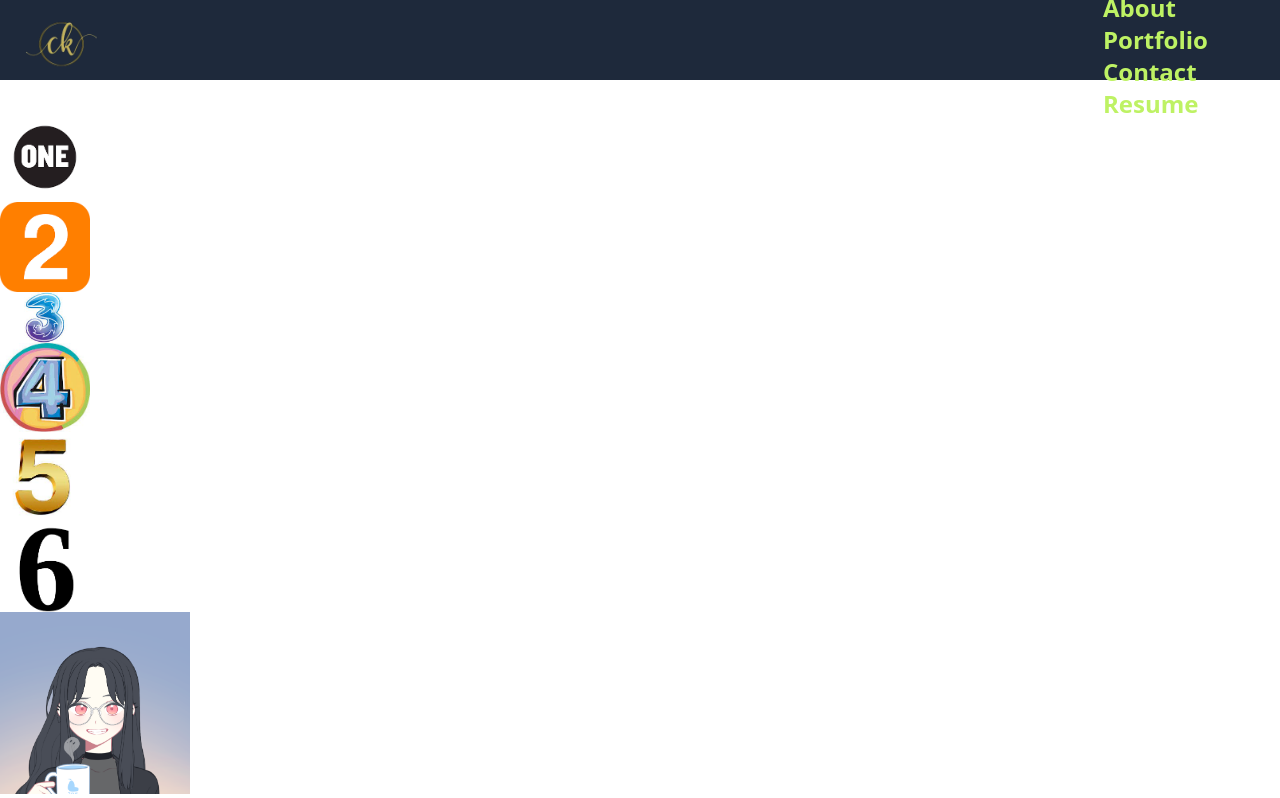
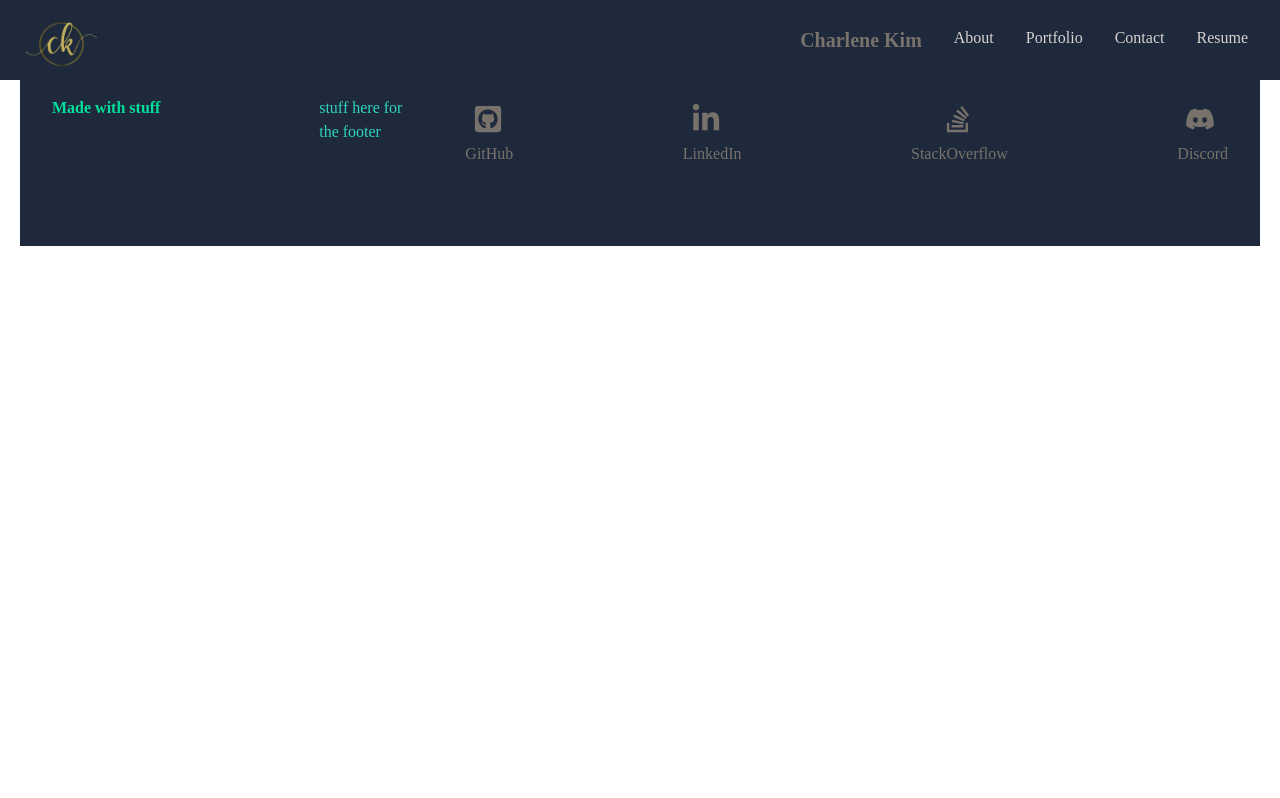
Before and after one commit to VAalchemist/portfolio-imnida, a React (Create React App) app: page /portfolio in a window 1280 px wide. Shown: the top 798 px of the page. Built offline with nearby package versions, Linux system fonts and the light colour scheme.

Commit message:
footer design

```diff
--- a/src/App.js
+++ b/src/App.js
@@ -1,7 +1,7 @@
-import About from "./components/About";
+// import About from "./components/About";
 import Footer from "./components/Footer";
 import Navbar from "./components/Navbar";
-import Portfolio from "./components/Portfolio";
+// import Portfolio from "./components/Portfolio";
 
 
 function App() {
@@ -9,10 +9,6 @@ function App() {
     <div className=''>
       <Navbar />
 
-      <Portfolio />
-
-      <About />
-
       <Footer />
     </div>
   );
--- a/src/components/Footer.jsx
+++ b/src/components/Footer.jsx
@@ -8,30 +8,35 @@ import {
 
 export default function Footer() {
   return (
-    <div className='max-w-[1240px] mx-auto py-16 px-4 grid lg:grid-cols-3 gap-8 text-gray-300'>
+    <div className='max-w-[1240px] mx-auto py-20 px-4 grid lg:grid-cols-3 gap-8 bg-slate-800 text-gray-300'>
 
       <div className='flex justify-between'>
-        <h1 className='w-full text-3xl font-bold m-4 text-[#00df9a]'>Made with stuff</h1>
+        <h1 className='w-full font-bold m-4 text-[#00df9a]'>Made with stuff</h1>
         <p className='py-4 font-medium text-teal-400'>stuff here for the footer</p>
       </div>
 
-      <div className='lg:col-span-2 flex justify-between mt-6'>
-        <div>
-          <a href='https://github.com/VAalchemist' className=''><FaGithubSquare size={25}/></a>
-        </div>
+      {/* socials */}
+      <ul className='lg:col-span-2 flex  justify-between md:mt-6'>
+        <li className='text-stone-500 flex flex-col hover:mt-[-10px] duration-300'>
+          <a href='https://github.com/VAalchemist' className='ml-2 pb-2'><FaGithubSquare size={30} /></a>
+          <p>GitHub</p>
+        </li>
 
-        <div>
-          <a href='https://www.linkedin.com/in/charlene-kim-1a9a72226/'><FaLinkedinIn size={25}/></a>
-        </div>
+        <li className='text-stone-500 flex flex-col hover:mt-[-10px] duration-300'>
+          <a href='https://www.linkedin.com/in/charlene-kim-1a9a72226/' className='ml-2 pb-2'><FaLinkedinIn size={30} /></a>
+          <p>LinkedIn</p>
+        </li>
 
-        <div>
-          <a href='https://stackoverflow.com/users/17519926/char' className=''><FaStackOverflow size={25}/></a>
-        </div>
+        <li className='text-stone-500 flex flex-col hover:mt-[-10px] duration-300'>
+          <a href='https://stackoverflow.com/users/17519926/char' className='ml-8 pb-2'><FaStackOverflow size={30} /></a>
+          <p>StackOverflow</p>
+        </li>
 
-        <div>
-          <a href='https://discord.com/channels/@VAalchemist#3634' className=''><FaDiscord size={25}/></a>
-        </div>
-      </div>
+        <li  className='text-stone-500 flex flex-col hover:mt-[-10px] duration-300'>
+          <a href='https://discord.com/channels/@VAalchemist#3634' className='ml-2 pb-2'><FaDiscord size={30} /></a>
+          <p>Discord</p>
+        </li>
+      </ul>
     </div>
   )
 }
--- /dev/null
+++ b/src/components/Home.jsx
@@ -0,0 +1,12 @@
+import React from 'react';
+// import { HiArrowNarrowRight } from 'react-icons/hi';
+
+const Home = () => {
+  return (
+    <div className='bg-slate-800'>
+
+    </div>
+  )
+}
+
+export default Home
--- a/src/components/Navbar.jsx
+++ b/src/components/Navbar.jsx
@@ -1,23 +1,42 @@
-import React from 'react';
+import React, {useState} from 'react';
 import { FaBars, FaTimes } from 'react-icons/fa';
 import Logo from '../assets/initials.png';
 
 const Navbar = () => {
+  const [nav, setNav] = useState(false);
+  const handleClick = () => setNav(!nav);
+
   return (
-    <div className='fixed bg-slate-800 w-full h-[80px] flex justify-between items-center px-4 text-lime-300 text-2xl font-bold'>
+    <div className='fixed bg-slate-800 w-full h-[80px] flex justify-between items-center px-4 text-stone-300 font-medium'>
       <div>
         <img src={Logo} alt="my initials" style={{ width: '90px' }} />
       </div>
 
-      <div>
-        <ul>
-          <li>Charlene Kim</li>
+
+      {/* menu */}
+        <ul className='hidden md:flex '>
+          <li className='text-stone-500 font-bold text-xl'>Charlene Kim</li>
           <li>About</li>
           <li>Portfolio</li>
           <li>Contact</li>
           <li>Resume</li>
         </ul>
+
+      {/* hamburger */}
+      <div onClick={handleClick} className='md:hidden z-10 hover:cursor-pointer'>
+        {!nav ? <FaBars /> : <FaTimes />}
       </div>
+
+      {/* mobile menu */}
+      <ul className={!nav ? 'hidden' : 'absolute top-0 left-0 w-full h-screen bg-slate-800 flex flex-col justify-center items-center'}>
+        <li className='py-6 text-4xl text-stone-500 font-bold'>Charlene Kim</li>
+          <li className='py-6 text-3xl'>About</li>
+          <li className='py-6 text-3xl'>Portfolio</li>
+          <li className='py-6 text-3xl'>Contact</li>
+          <li className='py-6 text-3xl'>Resume</li>
+      </ul>
+
+
     </div>
 
 
--- a/src/index.css
+++ b/src/index.css
@@ -1,3 +1,16 @@
 @tailwind base;
 @tailwind components;
 @tailwind utilities;
+
+@import url('https://fonts.googleapis.com/css2?family=Quicksand:wght@300&display=swap');
+
+@layer base {
+  body {
+      @apply font-[Quicksand];
+    }
+
+  li {
+    @apply px-4;
+    @apply cursor-pointer;
+  }
+}
```
